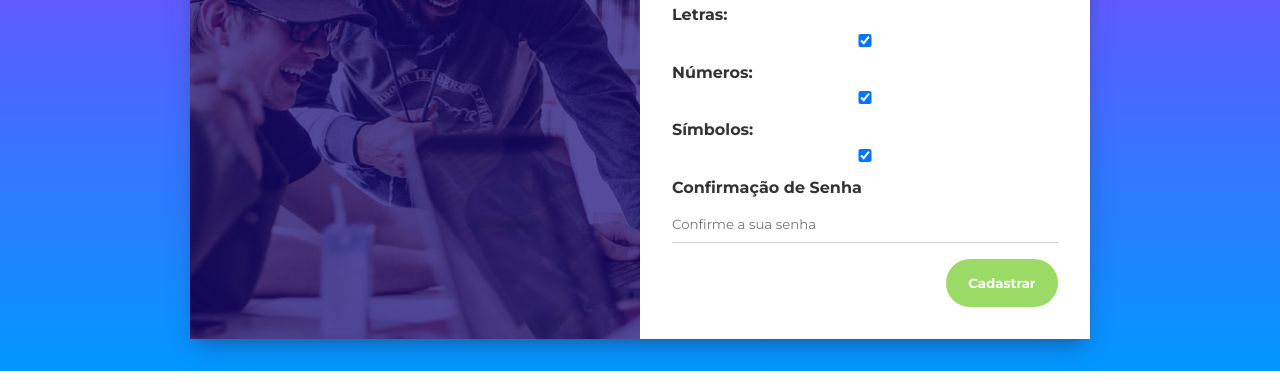
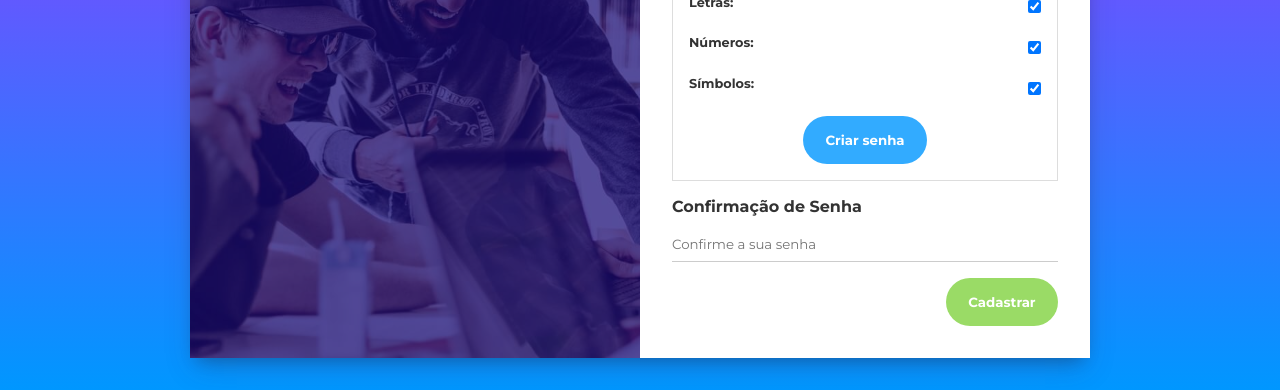
Before and after one commit to joaolucasalves010/password_generator_js, a plain HTML site: page index.html in a window 1280 px wide. Shown: the part 554-944 px from the top of the page. Drawn offline with Linux system fonts and the light colour scheme.

Commit message:
estruturando novas funcionalidades

```diff
--- a/index.html
+++ b/index.html
@@ -58,7 +58,7 @@
           Quer ajuda para criar uma senha segura?
           <span id="generate-password">Clique aqui.</span>
         </p>
-        <div class="generate-options">
+        <div id="generate-options" class="">
           <p>Selecione as opções que você deseja</p>
           <div class="form-control">
             <label for="lenght">Quantidade de caracteres:</label>
@@ -94,6 +94,7 @@
               checked
             />
           </div>
+          <button id="generate-password">Criar senha</button>
         </div>
         <div id="generated-password">
           <p>Aqui está a sua senha:</p>
```
